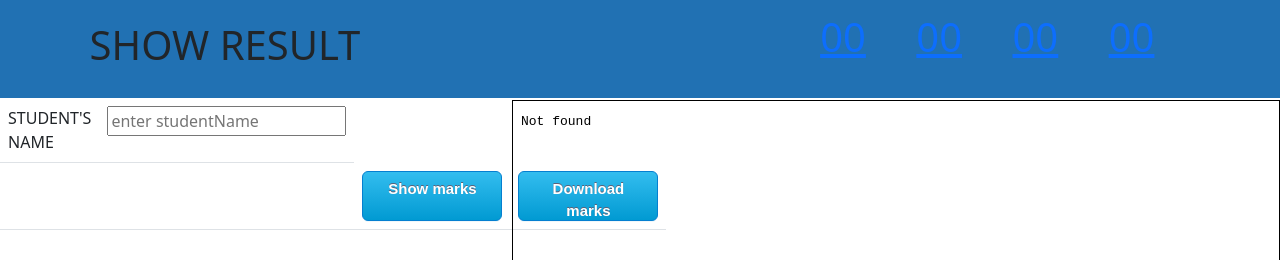
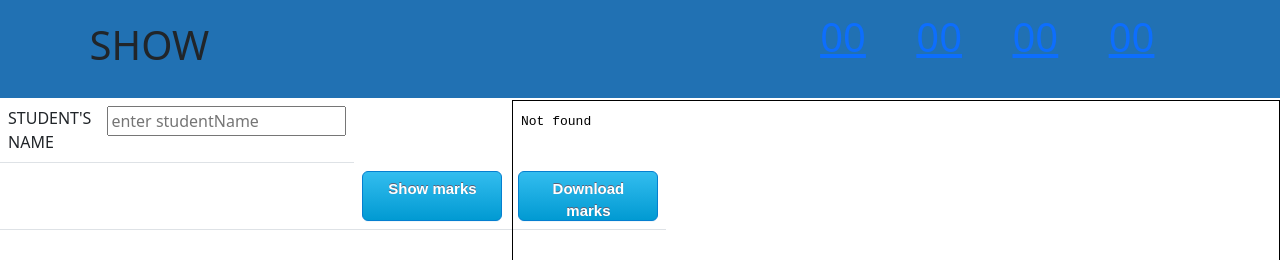
Before and after one commit to DIVYANSH856/project2, a plain HTML site: page index.html in a window 1280 px wide. Shown: the top 260 px of the page. Drawn offline with nearby package versions, Linux system fonts and the light colour scheme; files whose address does not match are found by name.

Commit message:
Update index.html
TESTING SOMETHING

```diff
--- a/index.html
+++ b/index.html
@@ -11,7 +11,7 @@
 <body>
       <!-- navbar -->
    <header>
-     <h1 class="header">SHOW RESULT<h1>
+     <h1 class="header">SHOW <h1>
      <nav>
        <ul class="nav-link">
          <li><a href="#">00</a></li>
```
